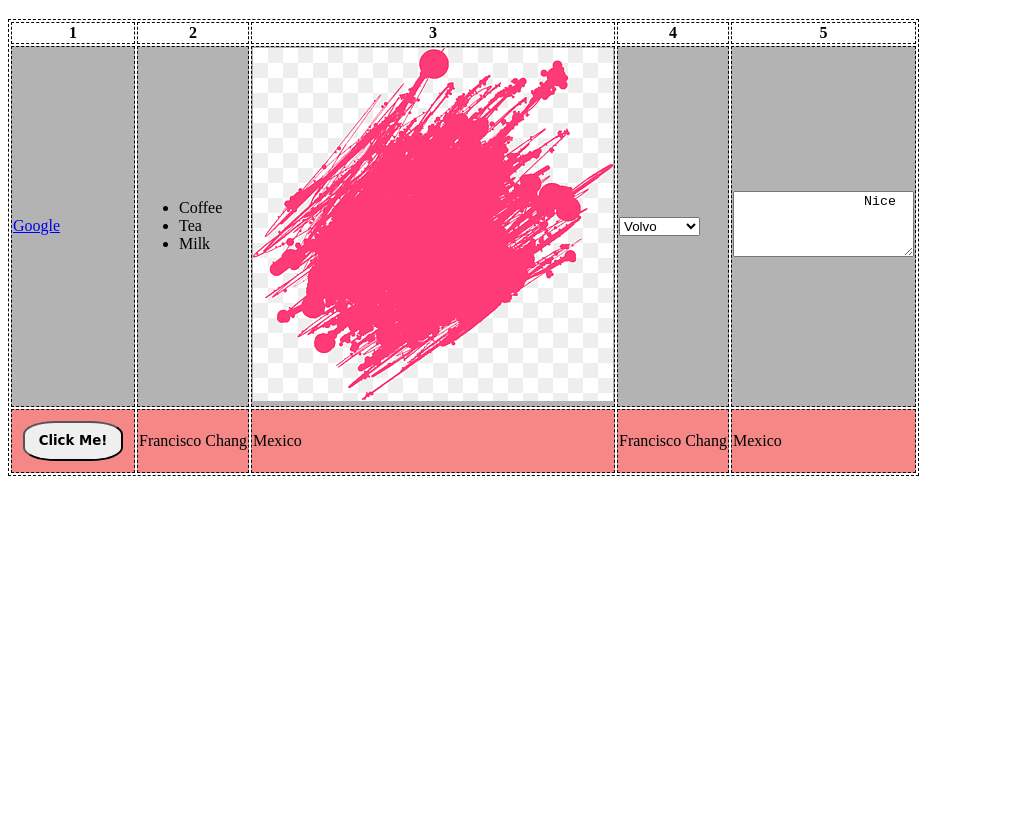
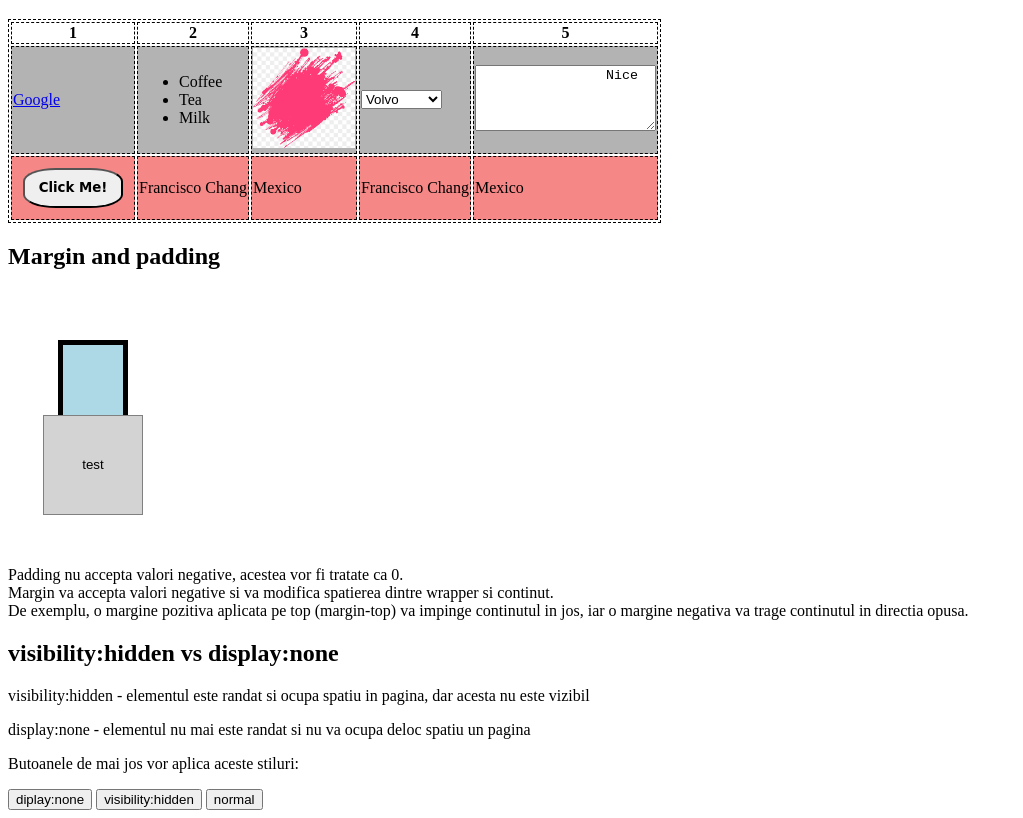
Before and after one commit to tudorsavu/FortechTraining, a plain HTML site: page Curs1/Tema1/index.html in a window 1280 px wide. Shown: the part 61-879 px from the top of the page, without its empty margins (0-1023 px from the left). Before the commit the page ends 800 px from the top, so only its background shows below. Drawn offline with Linux system fonts and the light colour scheme.

Commit message:
homework1

```diff
--- a/Curs1/Tema1/index.html
+++ b/Curs1/Tema1/index.html
@@ -11,7 +11,7 @@
 
 <body>
     <h1>Homework 1</h1>
-    <table>
+    <table id="table">
         <tr>
             <th>1</th>
             <th>2</th>
@@ -28,7 +28,7 @@
                     <li>Milk</li>
                 </ul>
             </td>
-            <td><img src="assets/example.png" alt="Example image"></td>
+            <td><img src="assets/example.png" alt="Example image" style="height: 100px;"></td>
             <td>
                 <select name="cars" id="cars">
                     <option value="volvo">Volvo</option>
@@ -53,6 +53,50 @@
             <td>Mexico</td>
         </tr>
     </table>
+
+    <h2>Margin and padding</h2>
+
+    <div class="wrapper">
+        <button class="box margin">
+            test
+        </button>
+    </div>
+
+    <p>Padding nu accepta valori negative, acestea vor fi tratate ca 0.
+        <br>
+        Margin va accepta valori negative si va modifica spatierea dintre wrapper si continut.
+        <br>
+        De exemplu, o margine pozitiva aplicata pe top (margin-top) va impinge continutul in jos,
+        iar o margine negativa va trage continutul in directia opusa.
+    </p>
+
+    <h2>visibility:hidden vs display:none </h2>
+
+    <p>visibility:hidden - elementul este randat si ocupa spatiu in pagina, dar acesta nu este vizibil </p>
+
+    <p>display:none - elementul nu mai este randat si nu va ocupa deloc spatiu un pagina</p>
+
+    <p>Butoanele de mai jos vor aplica aceste stiluri: </p>
+
+    <button onclick="display()">diplay:none</button>
+    <button onclick="visibility()">visibility:hidden</button>
+    <button onclick="normal()">normal</button>
+
+    <script>
+        function display() {
+            document.getElementById("table").style.display = "none"
+        }
+        function visibility() {
+            document.getElementById("table").style.visibility = "hidden"
+        }
+        function normal() {
+            document.getElementById("table").style.display = "table"
+            document.getElementById("table").style.visibility = "visible"
+        }
+
+    </script>
+
+
 </body>
 
 </html>
--- a/Curs1/Tema1/style.css
+++ b/Curs1/Tema1/style.css
@@ -5,7 +5,11 @@ td {
   border-style: dashed;
 }
 
-button {
+table {
+  margin-bottom: 20px;
+}
+
+td > button {
   height: 40px;
   width: 100px;
   border-radius: 33%;
@@ -27,7 +31,7 @@ th {
   background-color: white;
 }
 
-@media only screen and (max-width: 650px) {
+@media only screen and (max-width: 650px) and (orientation: portrait) {
   body {
     background-color: lightblue;
   }
@@ -35,3 +39,31 @@ th {
     visibility: hidden;
   }
 }
+
+.margin-padding {
+  padding: -30px;
+  margin: 20px;
+  margin-left: -10px;
+  margin-right: -10px;
+  margin-top: -10px;
+}
+
+.wrapper {
+  border: 5px solid black;
+  margin: 50px;
+  display: inline-block;
+  background: lightblue;
+}
+
+.box {
+  width: 100px;
+  height: 100px;
+  background: lightgrey;
+  border: 1px solid grey;
+  padding: -10px;
+}
+
+.margin {
+  margin: -20px;
+  margin-top: 70px;
+}
```
